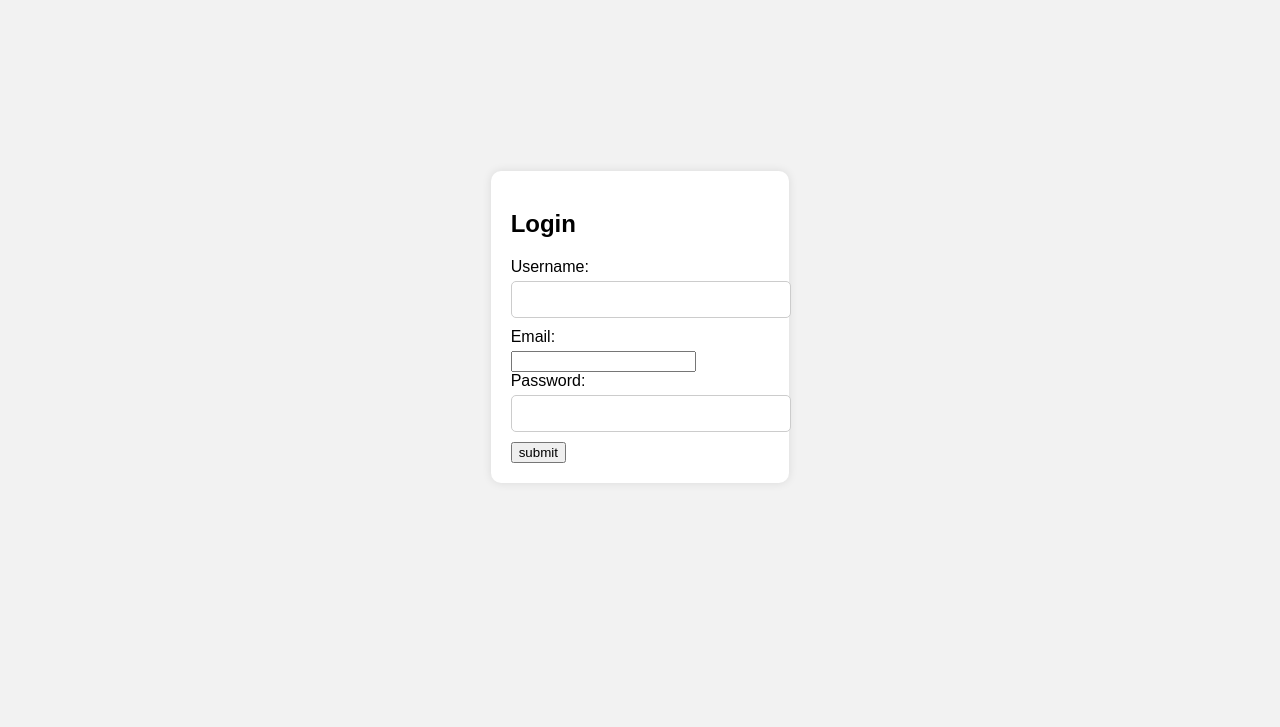
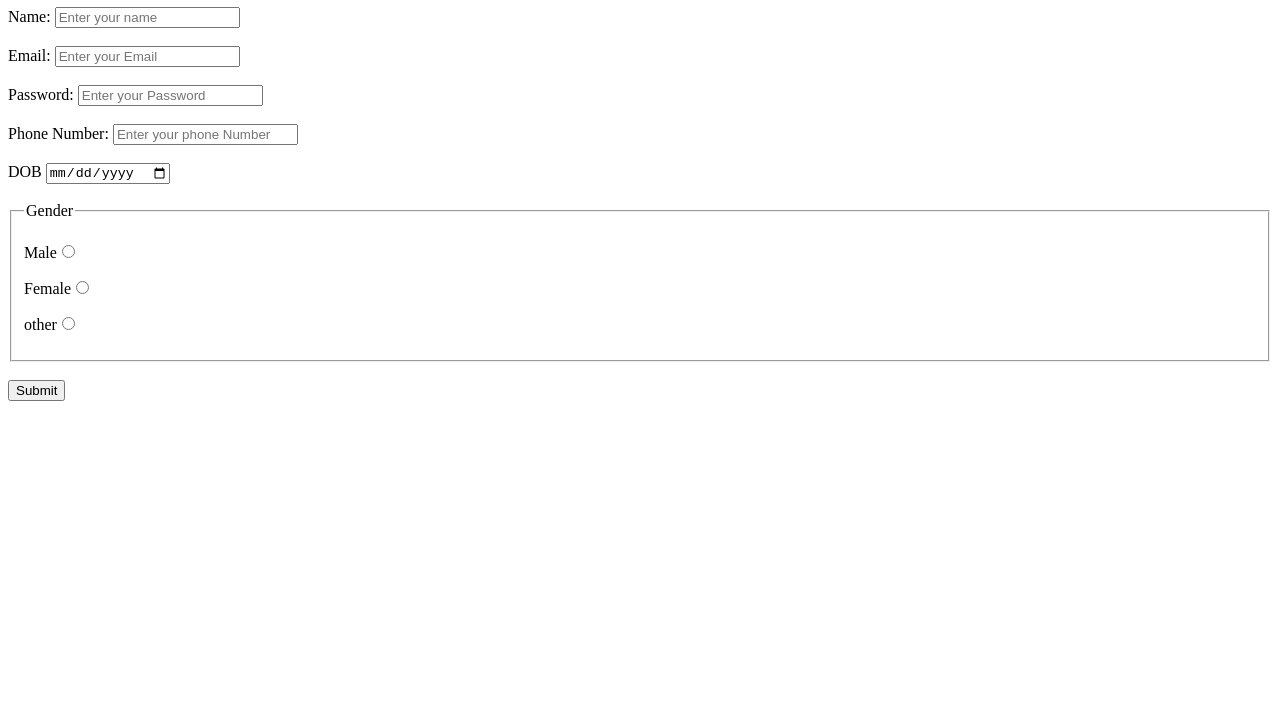
Before and after one commit to Akshat-Srivastava2004/GLA-FULLSTACK, a plain HTML site: page form.html in a window 1280 px wide. Shown: the part 73-800 px from the top of the page. Drawn offline with Linux system fonts and the light colour scheme.

Commit message:
Update form.html

```diff
--- a/form.html
+++ b/form.html
@@ -3,69 +3,37 @@
 <head>
     <meta charset="UTF-8">
     <meta name="viewport" content="width=device-width, initial-scale=1.0">
-    <title>Login Form</title>
-    <style>
-        body {
-            font-family: Arial, sans-serif;
-            background-color: #f2f2f2;
-            display: flex;
-            justify-content: center;
-            align-items: center;
-            height: 100vh;
-            margin: 0;
-        }
-        .login-container {
-            background-color: #fff;
-            padding: 20px;
-            border-radius: 10px;
-            box-shadow: 0 0 10px rgba(0, 0, 0, 0.1);
-        }
-        .login-container h2 {
-            margin-bottom: 20px;
-        }
-        .login-container label {
-            display: block;
-            margin-bottom: 5px;
-        }
-        .login-container input[type="text"],
-        .login-container input[type="password"] {
-            width: 100%;
-            padding: 10px;
-            margin-bottom: 10px;
-            border: 1px solid #ccc;
-            border-radius: 5px;
-        }
-        .login-container input[type="submit"] {
-            width: 100%;
-            padding: 10px;
-            background-color: #4CAF50;
-            border: none;
-            border-radius: 5px;
-            color: white;
-            font-size: 16px;
-            cursor: pointer;
-        }
-        .login-container input[type="submit"]:hover {
-            background-color: #45a049;
-        }
-    </style>
+    <title>Sample Form</title>
 </head>
 <body>
 
-<div class="login-container">
-    <h2>Login</h2>
-    <form action="/login" method="POST">
-        <label for="username">Username:</label>
-        <input type="text" id="username" name="username" required>
-
-        <label for="password">Email:</label>
-        <input type="email" id="email" name="email" required>
-
+<div class="container">
+    <h1>Sample Form</h1>
+    <form action="/submit" method="post">
+        <label for="name">Name:</label>
+        <input type="text" id="name" name="name" placeholder="Enter your name " required><br>
+<br>
+        <label for="email">Email:</label>
+        <input type="email" id="email" name="email" placeholder="Enter your Email" required><br>
+<br>
         <label for="password">Password:</label>
-        <input type="password" id="password" name="password" required>
-
-        <button type="submit">submit</button>
-
+        <input type="password" id="password" placeholder="Enter your Password" name="password" required><br>
+<br>
+        <label for="phone">Phone Number:</label>
+        <input type="tel" id="phone" placeholder="Enter your phone Number " name="phone" required><br>
+<br>
+        <label for="DOB">DOB</label>
+        <input type="date" placeholder="Enter Date of Birth " id="date" name="date" required>
+        <br>
+        <br>
+        <fieldset>
+            <legend>Gender</legend>
+            <p>Male<input type="radio" name="gender" id="Male"></p>
+            <p>Female<input type="radio" name="gender" id="Female"></p>
+            <p>other<input type="radio" name="gender" id="LGBTQ"></p>
+            </fieldset>
+<br>
+        <button type="submit">Submit</button>
     </form>
 </div>
 
```
